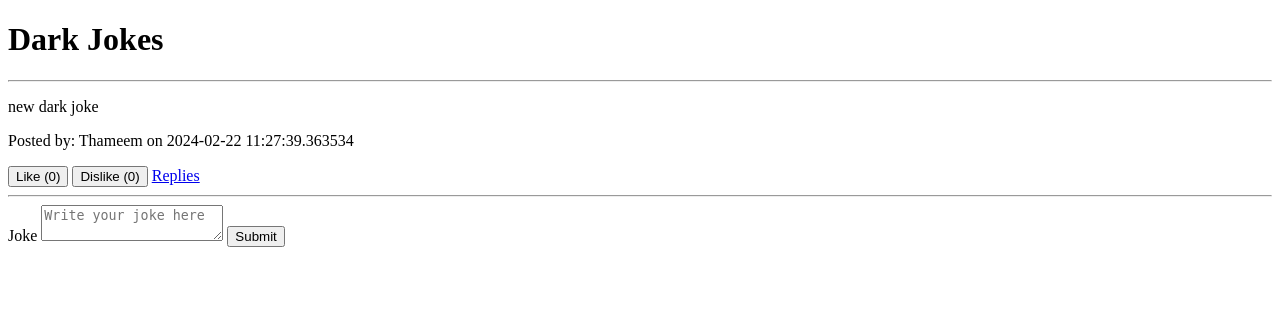
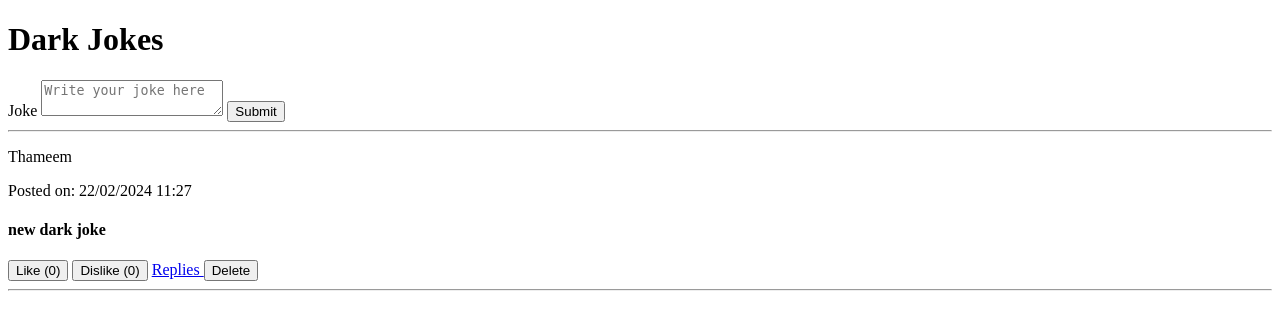
Before and after one commit to Thameem-20/laugh-tale, a Flask app: page /dark_jokes in a window 1280 px wide. Shown: the top 330 px of the page. Run offline with Flask 3, Linux system fonts and the light colour scheme; a user stored in the database is signed in.

Commit message:
made changes in the joke pages

```diff
--- a/app.py
+++ b/app.py
@@ -256,6 +256,20 @@ def delete_joke(joke_id):
         flash('You are not authorized to delete this joke.', 'danger')
     return redirect(request.referrer)
 
+@app.route('/delete_dark_joke/<int:joke_id>', methods=['POST'])
+@login_required
+def delete_dark_joke(joke_id):
+    joke = DarkJoke.query.get_or_404(joke_id)
+    # Check if the current user is the owner of the joke
+    if joke.user_id == current_user.id:
+        db.session.delete(joke)
+        db.session.commit()
+        flash('Your dark joke has been deleted.', 'success')
+    else:
+        flash('You are not authorized to delete this dark joke.', 'danger')
+    return redirect(request.referrer)
+
+
 @app.template_filter('datetimeformat')
 def datetimeformat(value, format='%d/%m/%Y %H:%M'):
     return value.strftime(format)
--- a/templates/dark_jokes.html
+++ b/templates/dark_jokes.html
@@ -2,11 +2,18 @@
 block body %}
 <h1>Dark Jokes</h1>
 
+<form method="POST" action="">
+  {{ form.hidden_tag() }} {{ form.joke.label }} {{
+  form.joke(class="form-control", placeholder="Write your joke here") }} {{
+  form.submit(class="btn btn-primary") }}
+</form>
 <hr />
 {% for joke in jokes %}
+
 <div>
-  <p>{{ joke.joke }}</p>
-  <p>Posted by: {{ joke.user.username }} on {{ joke.date }}</p>
+  <p>{{ joke.user.username }}</p>
+  <p>Posted on: {{ joke.date.strftime('%d/%m/%Y %H:%M') }}</p>
+  <h4>{{ joke.joke }}</h4>
 
   <form
     action="{{ url_for('like_joke', joke_id=joke.id) }}"
@@ -32,12 +39,18 @@ block body %}
   >
     Replies
   </a>
+
+  {% if current_user.is_authenticated and joke.user_id == current_user.id %}
+  <form
+    action="{{ url_for('delete_dark_joke', joke_id=joke.id) }}"
+    method="post"
+    style="display: inline"
+    onsubmit="return confirm('Are you sure you want to delete this joke?');"
+  >
+    <button type="submit" class="btn btn-danger">Delete</button>
+  </form>
+  {% endif %}
+
   <hr />
 </div>
-{% endfor %}
-<form method="POST" action="">
-  {{ form.hidden_tag() }} {{ form.joke.label }} {{
-  form.joke(class="form-control", placeholder="Write your joke here") }} {{
-  form.submit(class="btn btn-primary") }}
-</form>
-{% endblock body %}
+{% endfor %} {% endblock body %}
```
Also changed, not shown: templates/normal_jokes.html (+4 -5 lines), instance/database.db.
